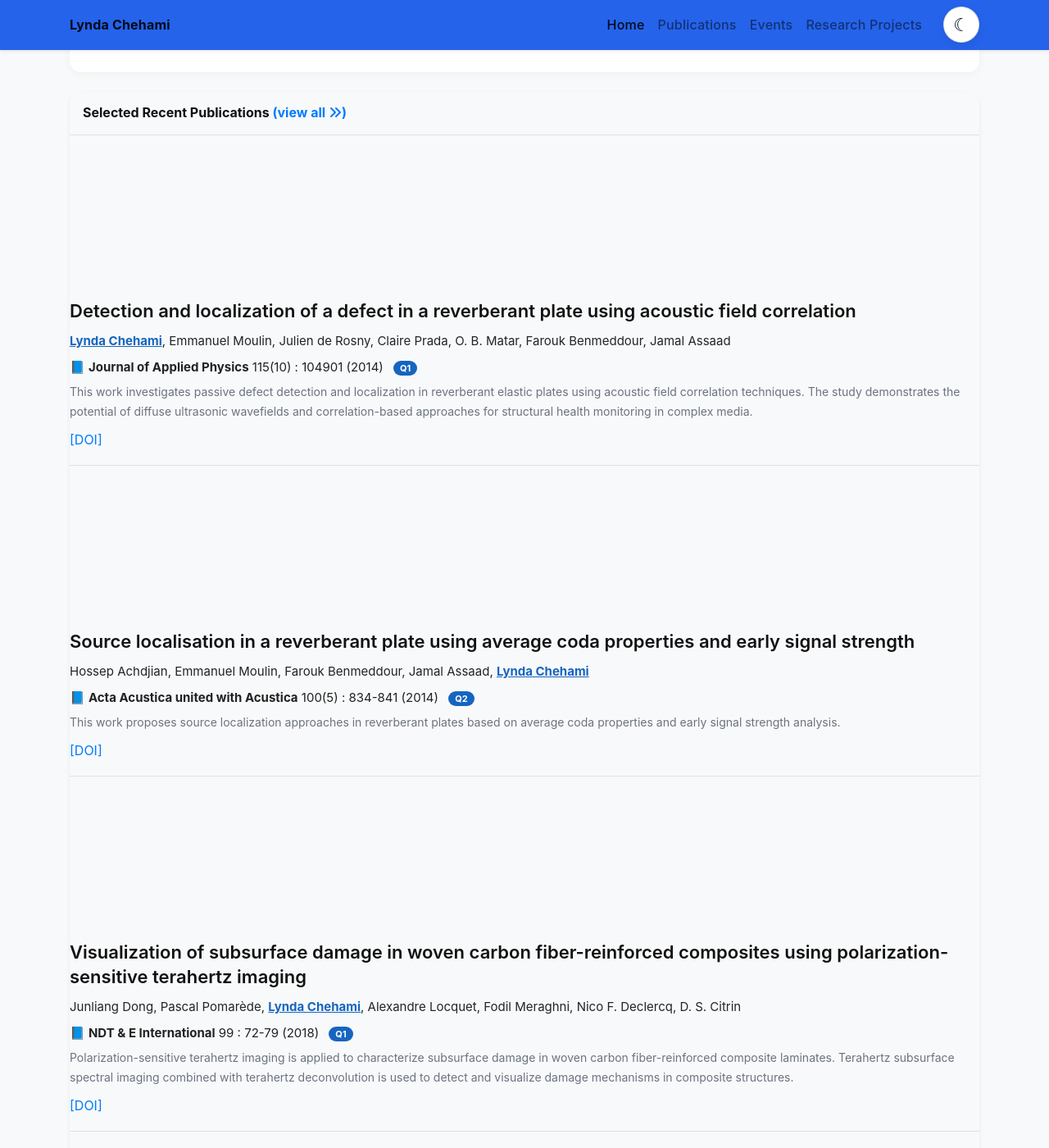
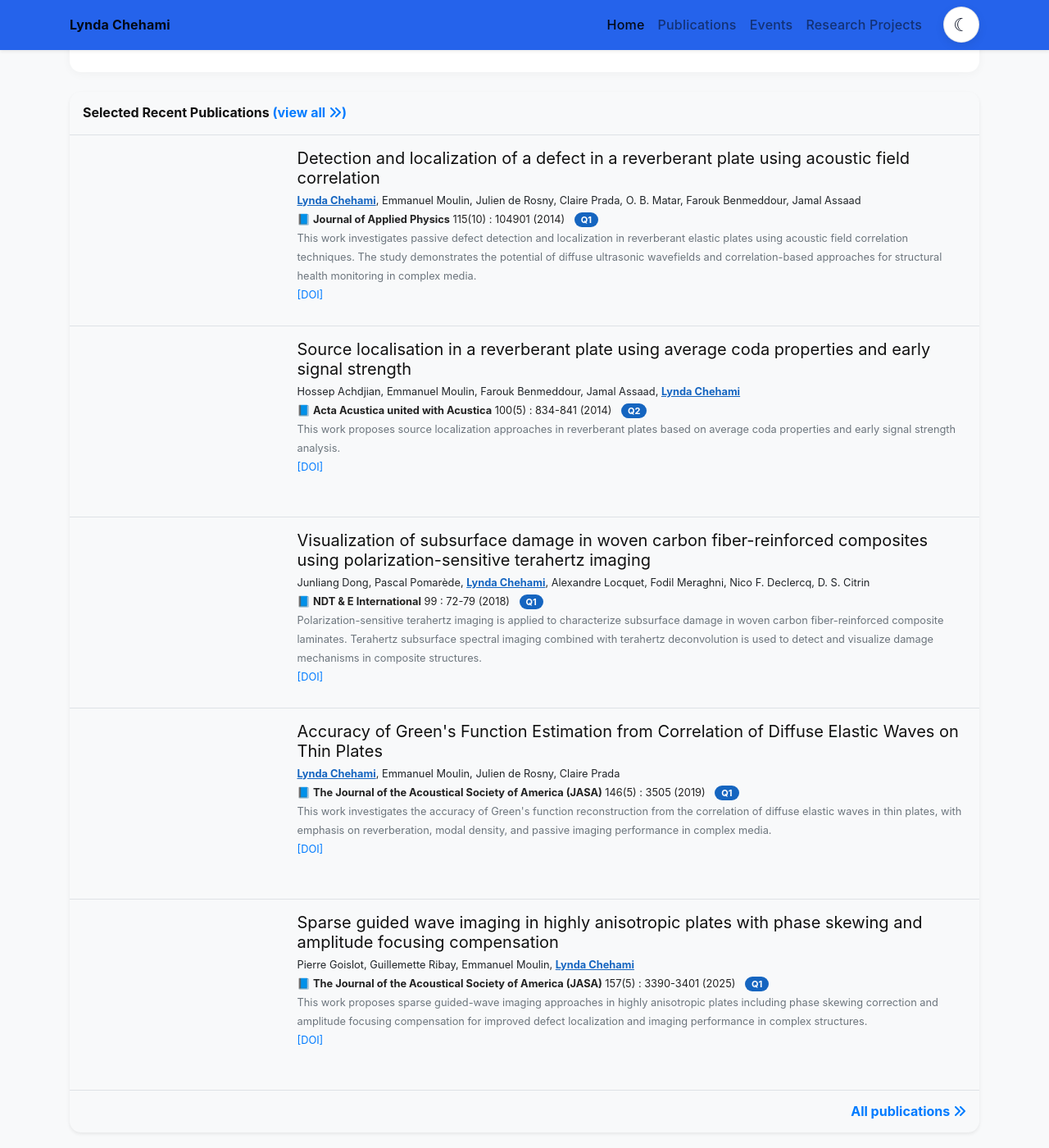
Before and after one commit to lchehami/lchehami.github.io, a Jekyll site: the page built from index.html, in a window 1280 px wide and 1400 px high, scrolled down 3955 px. Shown: the whole window at 82% size. Built offline with Jekyll 4.4.1, drawn with Linux system fonts in a browser that asks for light colours; nearby versions of some CDN libraries; a style sheet for code colours, icons or effects is not loaded.

Commit message:
Update publication_item.html

```diff
--- a/_includes/widgets/publication_item.html
+++ b/_includes/widgets/publication_item.html
@@ -1,31 +1,31 @@
 {% assign item = include.item %}
 
-<div class="pub-card {% unless include.hide_bottom_border %}border-bottom{% endunless %}">
+<div class="d-none d-md-block">
+  <div class="row no-gutters publication-row {% unless include.hide_bottom_border %}border-bottom{% endunless %} border-gray">
 
-  <div class="pub-image">
-    {%- if item.cover -%}
+    <div class="col-md-4 col-xl-3 mb-md-0 p-md-3 d-flex align-items-center justify-content-center">
+      {% if item.cover %}
       <img
         data-src="{{ item.cover | relative_url }}"
         alt="{{ item.title }}"
         class="lazy rounded-sm pub-cover"
         src="{{ '/assets/images/empty_300x200.png' | relative_url }}">
-    {%- else -%}
+      {% else %}
       <svg class="bubble-visual-hash lazy rounded-sm pub-cover"
            data-bubble-visual-hash="{{ item.id }}"
            viewBox="0 0 300 200"></svg>
-    {%- endif -%}
+      {% endif %}
     </div>
 
-  <div class="pub-content">
+    <div class="col-md-8 col-xl-9 p-3 pl-md-0 publication-text">
+      <h5 class="mt-0 mb-1 font-weight-normal">{{ item.title }}</h5>
 
-    <h5 class="pub-title">{{ item.title }}</h5>
-
-    <p class="pub-authors">
+      <p class="mt-0 mb-0 small">
         {% include widgets/author_list.html authors=item.authors %}
       </p>
 
-    <p class="pub-journal">
-      {{ item.pub_pre }}
+      <p class="mt-0 mb-0 small">
+        📘 {{ item.pub_pre }}
         <strong>{{ item.pub }}</strong>
         {{ item.pub_post }}
 
@@ -47,12 +47,16 @@
         <span class="qrank-badge">{{ item.qrank }}</span>
         {% endif %}
 
+        {% if item.semantic_scholar_id %}
         <span data-semantic-scholar-id="{{ item.semantic_scholar_id }}"></span>
+        {% endif %}
       </p>
 
-    <p class="pub-abstract">{{ item.abstract }}</p>
+      {% if item.abstract %}
+      <p class="mt-0 mb-0 small text-muted">{{ item.abstract }}</p>
+      {% endif %}
 
-    <p class="pub-links-inline">
+      <p class="small pb-0 mb-0 lh-125 text-muted abstract-links">
         {% for link in item.links %}
           {% if link[1].url %}
           <a target="{{ link[1]['target'] }}" href="{{ link[1]['url'] }}">[{{ link[0] }}]</a>
@@ -61,8 +65,38 @@
           {% endif %}
         {% endfor %}
       </p>
+    </div>
 
   </div>
+</div>
 
+<div class="row no-gutters d-md-none {% unless include.hide_bottom_border %}border-bottom{% endunless %} border-gray">
+  <div class="w-100" style="background-color: rgba(255,255,255,0.9);">
+    <div class="d-flex align-items-start flex-column py-3 px-4">
+
+      <h5 class="mt-0 mb-1 font-weight-normal">{{ item.title }}</h5>
+
+      <p class="mt-0 mb-0 small">
+        {% include widgets/author_list.html authors=item.authors %}
+      </p>
+
+      <p class="mt-0 mb-0 small">
+        📘 <strong>{{ item.pub }}</strong>
+        {% if item.pub_date %}({{ item.pub_date }}){% endif %}
+
+        {% if item.qrank %}
+        <span class="qrank-badge">{{ item.qrank }}</span>
+        {% endif %}
+
+        {% if item.semantic_scholar_id %}
+        <span data-semantic-scholar-id="{{ item.semantic_scholar_id }}"></span>
+        {% endif %}
+      </p>
+
+      {% if item.abstract %}
+      <p class="mt-0 mb-0 small text-muted">{{ item.abstract }}</p>
+      {% endif %}
 
     </div>
+  </div>
+</div>
```
Lines whose indentation alone changed are shown as unchanged.
